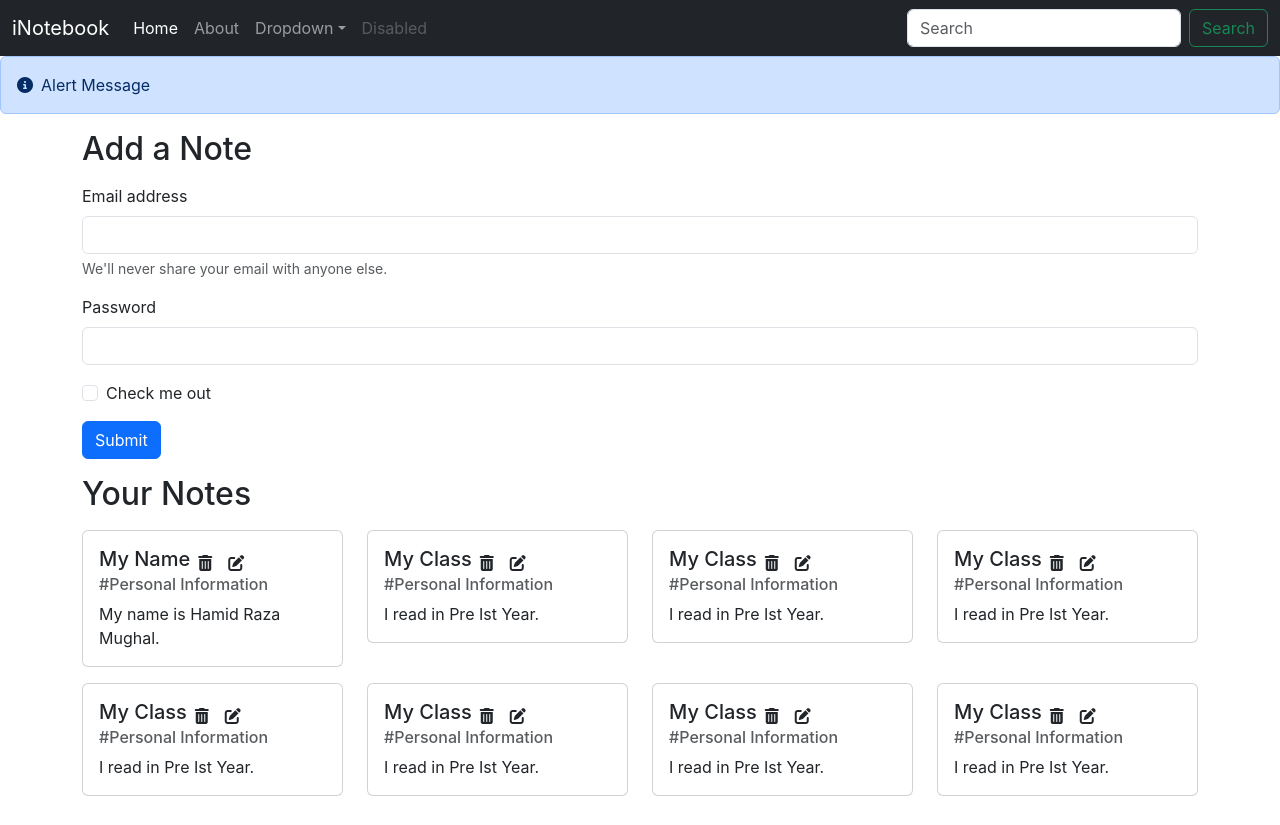
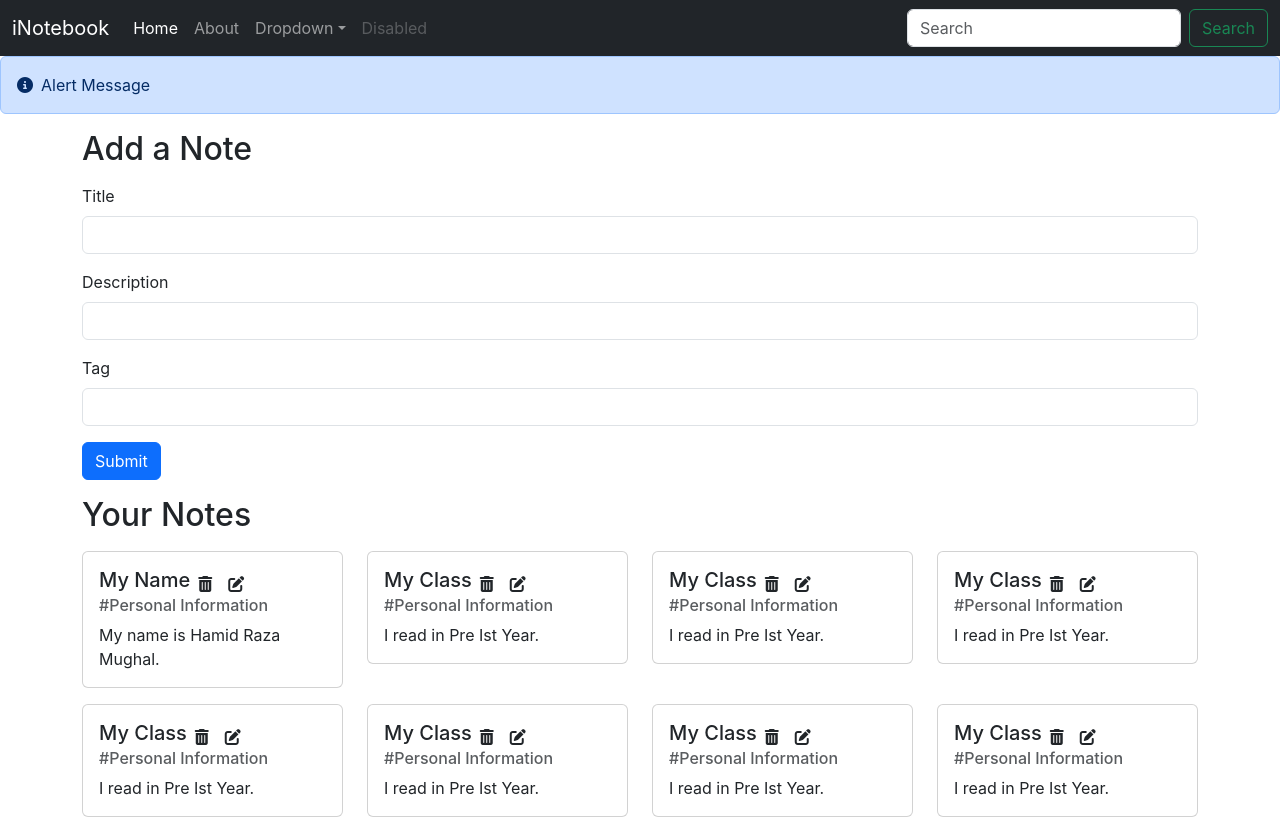
Before and after one commit to mughalwebs/iNotebook, a React (Create React App) app: page / in a window 1280 px wide. Before the commit the page ends 804 px from the top, so only its background shows below. Built offline with nearby package versions, Linux system fonts and the light colour scheme.

Commit message:
Create Collection in Thunder Client and Fix a Comment Bug in Authentication.js

```diff
--- /dev/null
+++ b/src/Components/AddNote.js
@@ -0,0 +1,34 @@
+import React, { useContext, useState } from 'react'
+import NotesContext from '../Context/Notes/NoteContext'
+
+export default function AddNote() {
+    let notesContext = useContext(NotesContext);
+    const { createNote } = notesContext;
+    const [note, setNote] = useState({ title: "", description: '', tag: '' })
+    const createANewNote = () => {
+
+    }
+    const onChange = (e) => {
+        setNote({...note, [e.target.name]: e.target.value})
+    }
+    return (
+        <>
+            <h2 className='my-2'>Add a Note</h2>
+            <form className='my-3'>
+                <div className="mb-3">
+                    <label htmlFor="title" className="form-label">Title</label>
+                    <input type="text" className="form-control" id="title" name='title' aria-describedby="emailHelp" onChange={onChange} />
+                </div>
+                <div className="mb-3">
+                    <label htmlFor="description" className="form-label">Description</label>
+                    <input type="text" className="form-control" id="description" name="description" onChange={onChange} />
+                </div>
+                <div className="mb-3">
+                    <label htmlFor="tag" className="form-label">Tag</label>
+                    <input type="text" className="form-control" id="tag" name="tag" onChange={onChange} />
+                </div>
+                <button type="submit" className="btn btn-primary" onClick={createANewNote}>Submit</button>
+            </form>
+        </>
+    )
+}
--- a/src/Components/Home.js
+++ b/src/Components/Home.js
@@ -4,23 +4,6 @@
 export default function Home() {
     return (
         <>
-            <h2 className='my-2'>Add a Note</h2>
-            <form className='my-3'>
-                <div className="mb-3">
-                    <label htmlFor="exampleInputEmail1" className="form-label">Email address</label>
-                    <input type="email" className="form-control" id="exampleInputEmail1" aria-describedby="emailHelp" />
-                    <div id="emailHelp" className="form-text">We'll never share your email with anyone else.</div>
-                </div>
-                <div className="mb-3">
-                    <label htmlFor="exampleInputPassword1" className="form-label">Password</label>
-                    <input type="password" className="form-control" id="exampleInputPassword1" />
-                </div>
-                <div className="mb-3 form-check">
-                    <input type="checkbox" className="form-check-input" id="exampleCheck1" />
-                    <label className="form-check-label" htmlFor="exampleCheck1">Check me out</label>
-                </div>
-                <button type="submit" className="btn btn-primary">Submit</button>
-            </form>
             <Notes />
         </>
     )
--- a/src/Components/Notes.js
+++ b/src/Components/Notes.js
@@ -1,12 +1,14 @@
 import React, { useContext } from 'react'
 import NotesContext from '../Context/Notes/NoteContext'
 import NoteItem from './NoteItem';
+import AddNote from './AddNote';
 
 export default function Notes() {
     let notesContext = useContext(NotesContext);
     const { notes, createNote, updateNote, deleteNote } = notesContext;
     return (
         <>
+        <AddNote />
             <div className='row'>
                 <h2>Your Notes</h2>
                 {notes.map((note) => {
--- a/src/Context/Notes/NoteState.js
+++ b/src/Context/Notes/NoteState.js
@@ -79,10 +79,10 @@
         // Create a Note - C
         const createNote = (title, description, tag) => {
             const note = {
-                "_id": "66291b0a44b82099303c3b85",
+                "_id": "66291b0a44b82099303c3b855",
                 "user": "66291ace44b82099303c3b88",
-                "title": "My Class",
-                "description": "I read in Pre Ist Year.",
+                "title": "My Class [Added]",
+                "description": "I read in Pre Ist Year. [Added]",
                 "tag": "Personal Information",
                 "date": "2024-04-24T14:45:30.813Z",
                 "__v": 0
```
Also changed, not shown: 2 other files (tests, documents, lock files or other folders).
